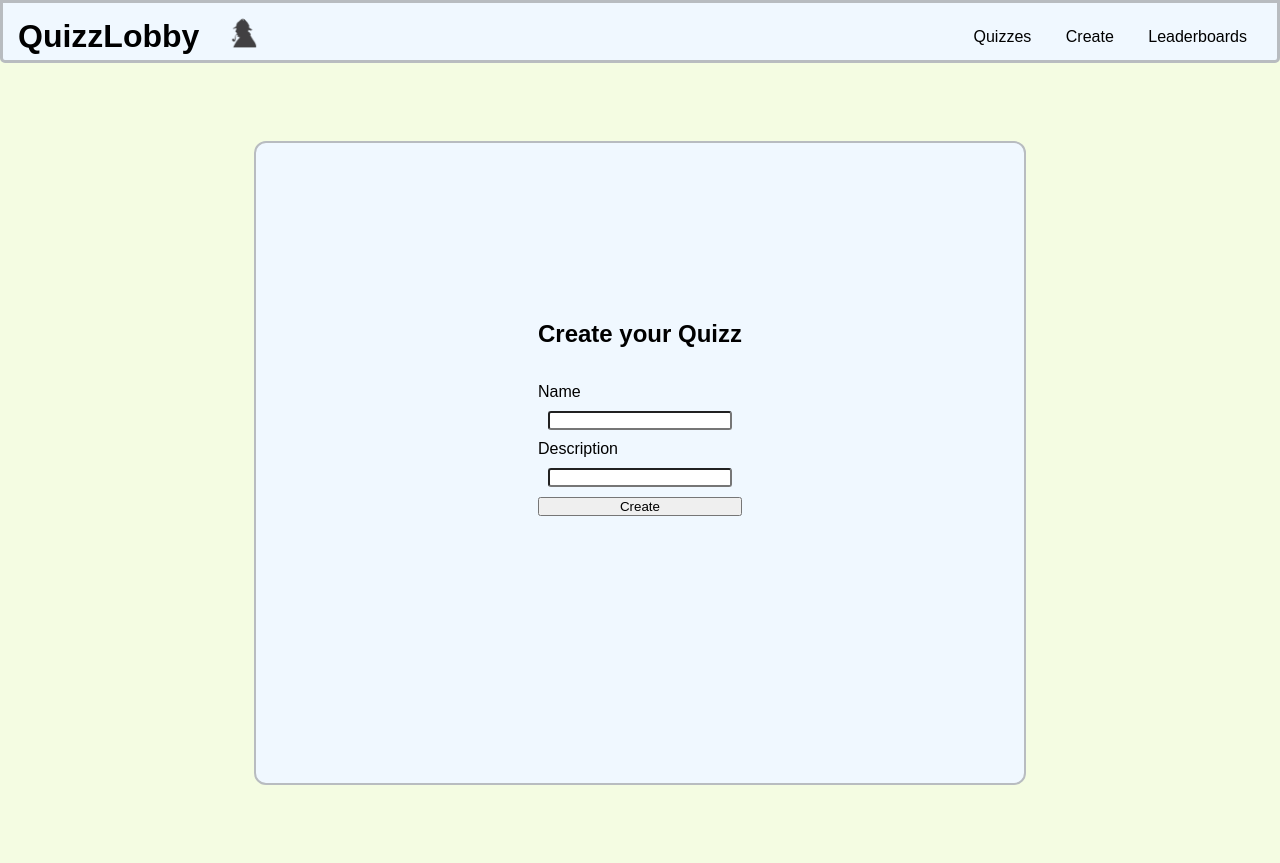
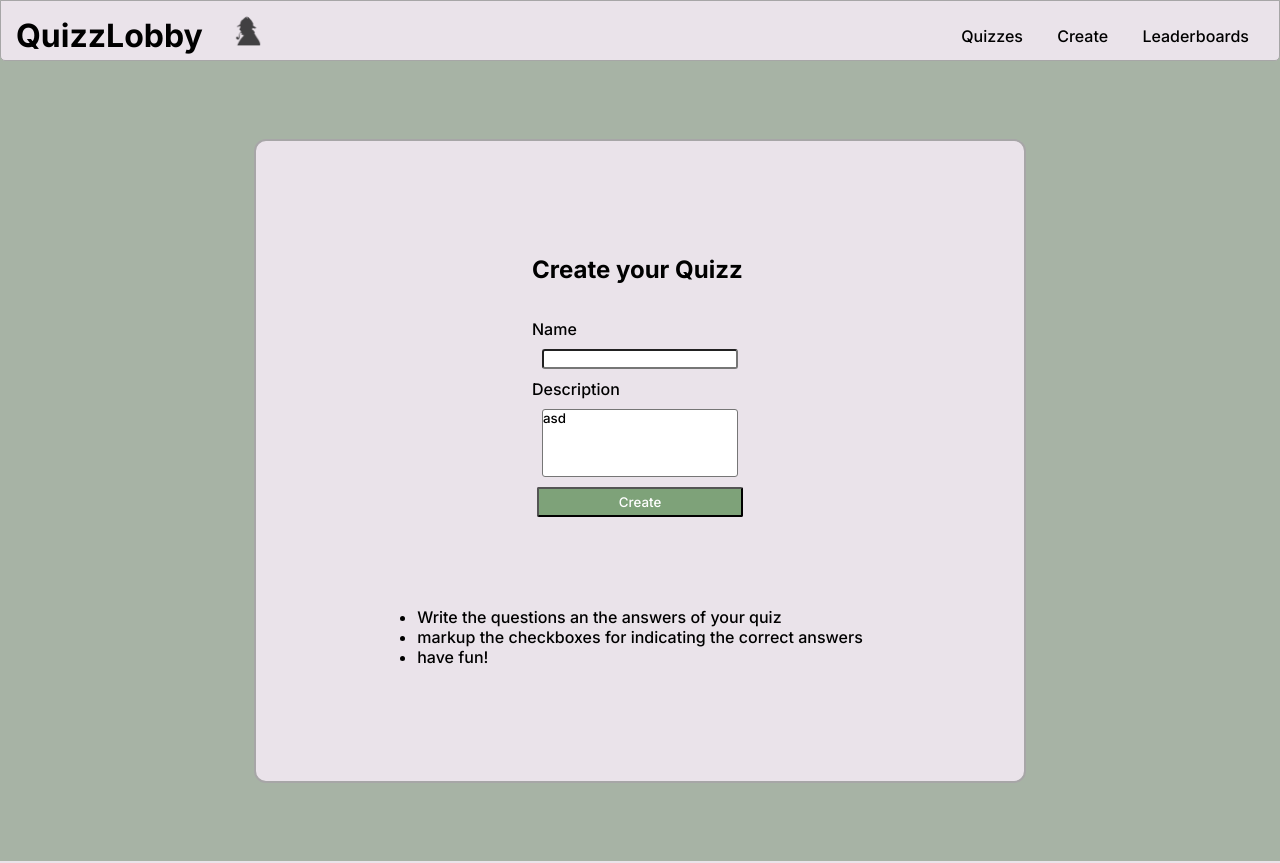
Before and after one commit to NewbieDev2920/QuizPractica, a Flask app: template templates/create.html in a window 1280 px wide. Run offline with Flask 3, Linux system fonts and the light colour scheme; the template is opened without the code that fills it, so the values that code supplies are empty.

Commit message:
cambios en la interfaz de usuario, paleta de colores añadida.

```diff
--- a/create.js
+++ b/create.js
@@ -1,9 +1,9 @@
 let QuizQuestions = new Map();
 let quiz = {
-  name: quizzName,
+  name: undefined,
   author: undefined,
-  description: descrip,
-  questions: quizQuestions,
+  description: undefined,
+  questions: QuizQuestions,
   answerKey: undefined,
 };
 
@@ -18,20 +18,21 @@ const getNameAndDescription = () => {
 
 const questionCreator = () => {
   let creatorBox = document.getElementById("creator-box");
+  let instructions = document.getElementById("create-instructions");
   creatorBox.innerHTML = `
      <form name = "create-question">
           <div class = "question-container">
-          <input type = "text" id = "pregunta" placeholder = "Write the question here" class = "create-input" autocomplete = "off">
+          <input type = "text" id = "pregunta" placeholder = "Write your question here" class = "create-input" autocomplete = "off">
           </div>
           <div class = "answer-container">
-               <input type = "text" placeholder = "Write the answer here" class = "create-input">
-               <input type = "checkbox">
-               <input type = "text" placeholder = "Write the answer here" class = "create-input">
-               <input type = "checkbox">
-               <input type = "text" placeholder = "Write the answer here" class = "create-input">
-               <input type = "checkbox">
-               <input type = "text" placeholder = "Write the answer here" class = "create-input">
-               <input type  = "checkbox">
+               <input type = "text" placeholder = "Write your answer here" class = "create-input">
+               <input type = "checkbox" class = "create-answer">
+               <input type = "text" placeholder = "Write your answer here" class = "create-input">
+               <input type = "checkbox" class = "create-answer">
+               <input type = "text" placeholder = "Write your answer here" class = "create-input">
+               <input type = "checkbox" class = "create-answer">
+               <input type = "text" placeholder = "Write your answer here" class = "create-input">
+               <input type  = "checkbox" class = "create-answer">
           </div>
           <div class = "button-container">
                <button>Previous Question</button>
@@ -40,6 +41,7 @@ const questionCreator = () => {
           </div>
 
      </form>`;
+     instructions.setAttribute("style","display: none;");
 };
 
 const addQuestion = () => {
--- a/static/css/create_style.css
+++ b/static/css/create_style.css
@@ -1,19 +1,32 @@
 * {
     margin : 0;
     padding : 0 ;
-    font-family: sans-serif;
+    font-family: 'Inter', sans-serif;
 }
 
+:root{
+    /* Paleta de colores */
+    --rust: #B56357;
+    --mint: #B4DBC0;
+    --slate: #EAE3EA;
+    --darkerSlate: #a7a6a7;
+    --lighterSlate: #ebe1eb;
+    --seafoam: #A7B3A5;
+    --seagrass: #7ea279;
+
+}
+
+
 body{
-    background-color: #f4fce2;
+    background-color: var(--seafoam);
 }
 
 .logo-container {
     display: flex;
     justify-content: space-between;
     align-items: center;
-    background-color: aliceblue;
-    border: solid rgb(184, 188, 192);
+    background-color: var(--slate);
+    border: 1.5px solid var(--darkerSlate);
     border-radius: 0px 0px 5px 5px;
 }
 
@@ -38,10 +51,11 @@ a{
 .player-container {
     width: 60vw;
     height: 80vh;
-    background-color: aliceblue;
-    border: 2px solid rgb(184, 188, 192);
+    background-color: var(--slate);
+    border: 2px solid var(--darkerSlate);
     border-radius: 12px;
     display: flex;
+    flex-direction: column;
     justify-content: center;
     align-items:center;
 }
@@ -62,6 +76,10 @@ a{
     margin: 10px;
 }
 
+#quizz-description{
+    height: 5em;
+}
+
 main{
     height: 100vh;
     display: flex;
@@ -76,10 +94,11 @@ form[name = "create-question"]{
 }
 
 .create-input{
-    background-color: rgba(166, 166, 166, 0.679);
+    /* background-color: rgba(166, 166, 166, 0.679); */
+    background-color: var(--darkerSlate);
     padding : 25px;
+    width: 20em;
     border: none;
-
     margin-bottom: 30px;
     border-radius: 1.5px;
 }
@@ -99,10 +118,37 @@ form[name = "create-question"]{
 }
 
 .button-container button{
-    background-color: green;
+    background-color: var(--seagrass);
     color: white;
-    font-family:monospace;
+    font-family: 'Inter', sans-serif;
     margin: 0px 5px 0px 5px;
     border-radius: 2px;
     padding: 5px;
 }
+
+.create-answer{
+    margin-top: 25px;
+    cursor: pointer;
+    appearance: none;
+    height: 1em;
+    width: 1em;
+    border-radius: 0.2em;
+    border: 2px solid black;
+}
+
+.create-answer:checked{
+    background-color: green;
+}
+
+input[value = "Create"]{
+    background-color: var(--seagrass);
+    color: white;
+    font-family: 'Inter', sans-serif;
+    margin: 0px 5px 0px 5px;
+    border-radius: 2px;
+    padding: 5px;
+}
+
+textarea{
+    resize: none;
+}
--- a/templates/create.html
+++ b/templates/create.html
@@ -8,6 +8,9 @@
     <link rel="stylesheet" href="/static/css/create_style.css">
     <script type = "text/javascript" src="/create.js"></script>
     <title>Create</title>
+    <link rel="preconnect" href="https://fonts.googleapis.com">
+    <link rel="preconnect" href="https://fonts.gstatic.com" crossorigin>
+    <link href="https://fonts.googleapis.com/css2?family=Inter:wght@300;500;700&display=swap" rel="stylesheet">
   </head>
   <body>
     <header>
@@ -29,11 +32,18 @@
           <h2 onclick="questionCreator()">Create your Quizz</h2>
           <form class = "quizz-form" name = "create" onsubmit="return getNameAndDescription()">
             <label for = "quizz-name">Name</label>
-            <input type="text" id="quizz-name" name = "quizz-name" required>
+            <input type="text" id="quizz-name" name = "quizz-name" maxlength="16" required>
             <label for = "quizz-description">Description</label>
-            <input type="text" id = "quizz-description" name = "quizz-description" required>
+            <textarea id = "quizz-description" name = "quizz-description" placeholder="add a short description" maxlength="64" required>asd</textarea>
             <input type="submit" value="Create">
           </form>
+        </div>
+        <div id = "create-instructions">
+          <ul>
+            <li>Write the questions an the answers of your quiz</li>
+            <li>markup the checkboxes for indicating the correct answers</li>
+            <li>have fun!</li>
+          </ul>
         </div>
       </div>
     </main>
--- a/templates/index.html
+++ b/templates/index.html
@@ -7,6 +7,9 @@
     <meta name="keywords" content="Quiz, Question, Answer" />
     <meta name="description" content="A simple website about quizzes" />
     <link rel="stylesheet" href="/static/css/styles.css" />
+    <link rel="preconnect" href="https://fonts.googleapis.com">
+    <link rel="preconnect" href="https://fonts.gstatic.com" crossorigin>
+    <link href="https://fonts.googleapis.com/css2?family=Inter:wght@300;500;700&display=swap" rel="stylesheet">
     <title>QuizLobby</title>
   </head>
   <body>
```
Also changed, not shown: static/css/styles.css (+30 -21 lines), 1 other file.
